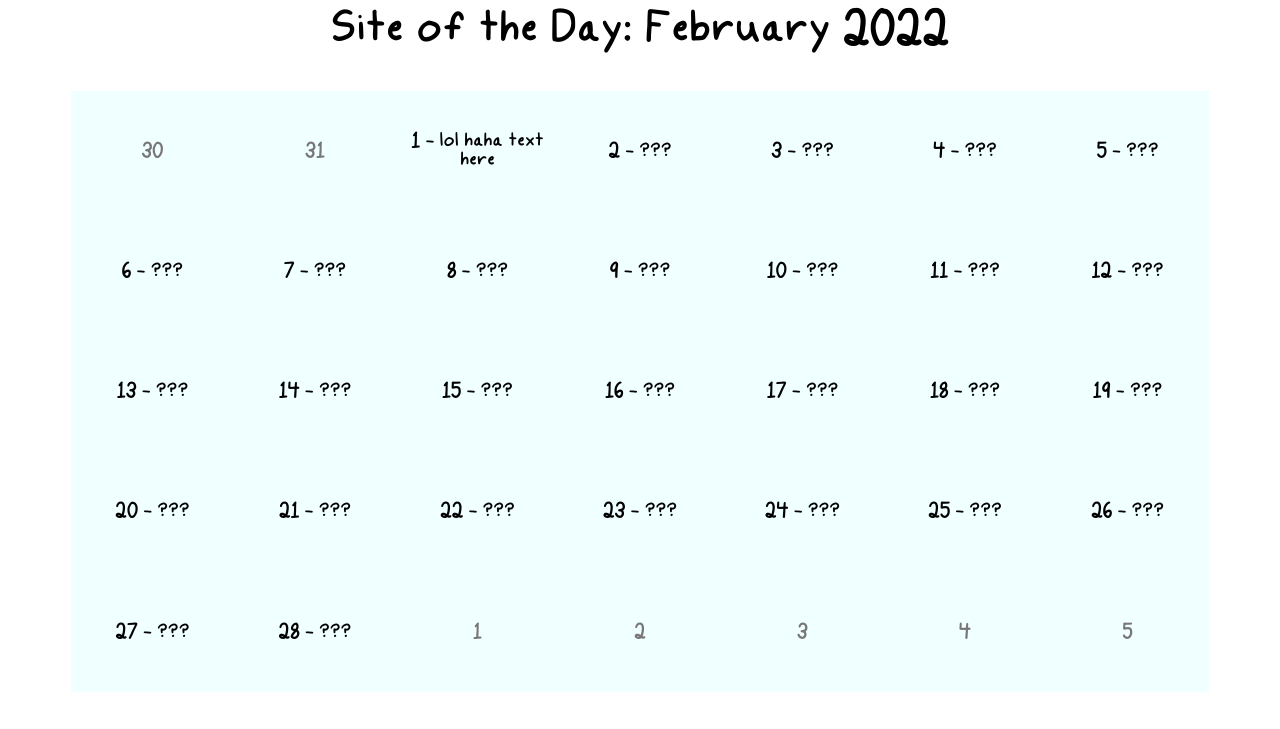
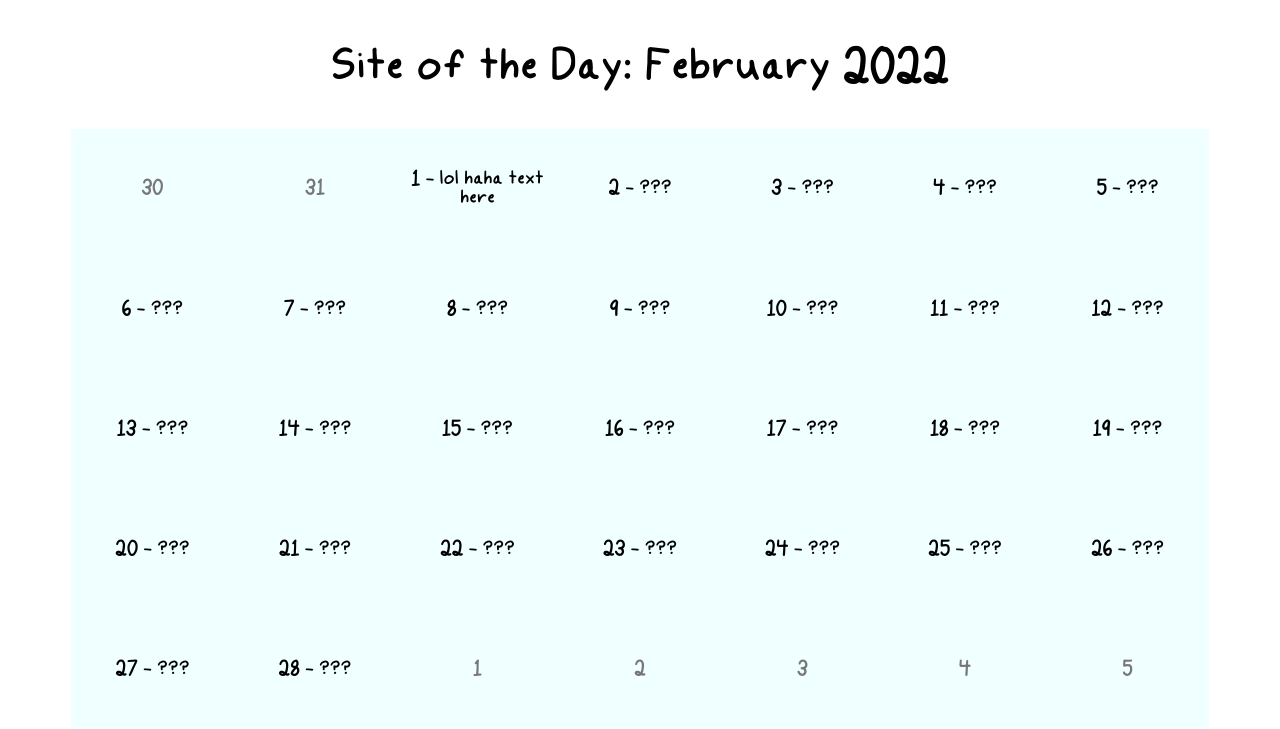
Before and after one commit to isaiahzimmerman/risaiah, a PHP site: page /siteoftheday/index.html in a window 1280 px wide. Shown: the top 729 px of the page. Run offline with PHP 8.4, Linux system fonts and the light colour scheme.

Commit message:
top padding

```diff
--- a/siteoftheday/style.css
+++ b/siteoftheday/style.css
@@ -9,7 +9,8 @@ body{
 
 .toptitle {
     text-align: center;
-    font-size: 50px
+    font-size: 50px;
+    padding-top: 3%;
 }
 
 .calendar{
```
